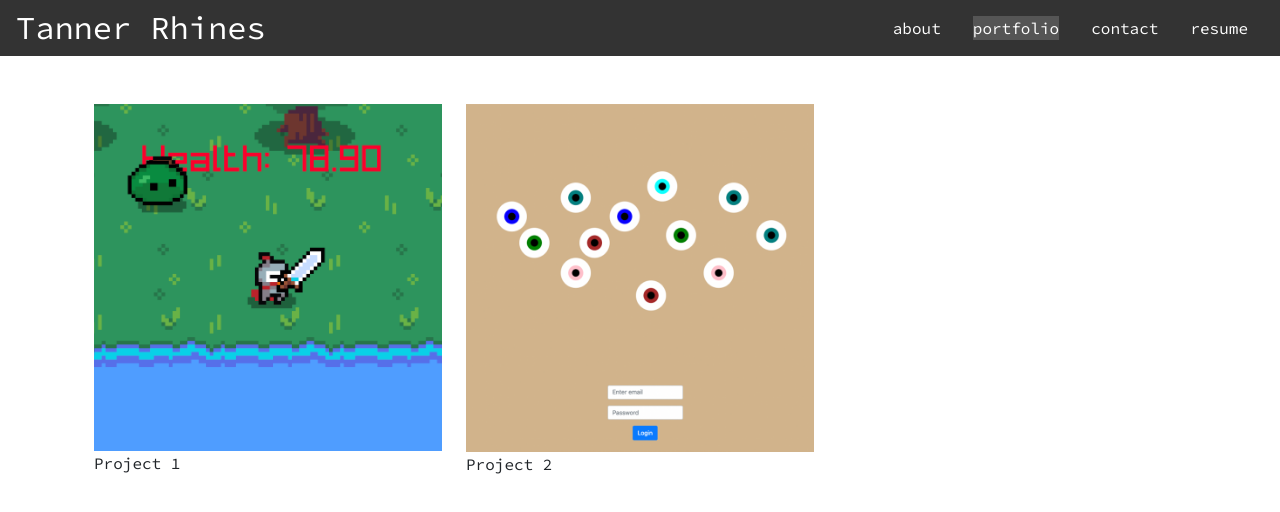
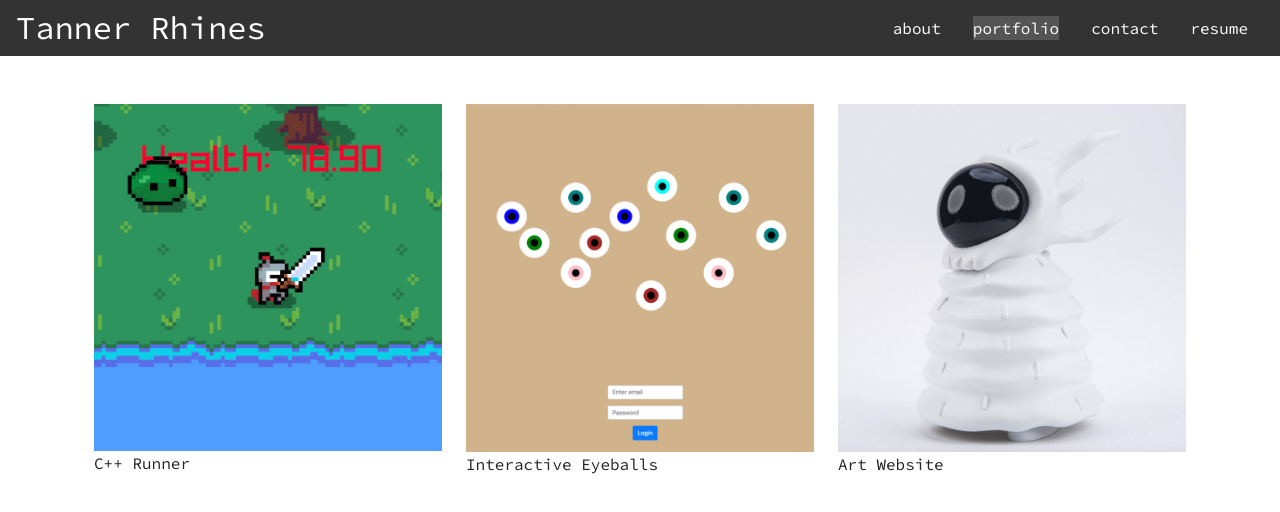
Before and after one commit to TannerRhines/ReactPortfolio, a React (Create React App) app in the folder react-portfolio/: page /portfolio in a window 1280 px wide. Shown: the top 512 px of the page. Built offline with nearby package versions, Linux system fonts and the light colour scheme.

Commit message:
updated images and about me

```diff
--- a/react-portfolio/src/pages/About.js
+++ b/react-portfolio/src/pages/About.js
@@ -8,6 +8,9 @@ export default function About() {
 
 
             <p> 💻 When it comes to technology, I have a high level of interest in cloud computing. I have been working with Amazon Web Services, and have aquired hands-on experience in deploying, managing, and maintaing highly available/ scalable systems. I am currently working on my next two AWS certifications. </p>
+
+            <p> 🎨 In my personal life, I like to create art. I have exhibited work internationally in places like Dubai and South Korea. One of my works is currently on display at Seattle-Tacoma International Airport, and I am starting to show work at Comic Con in San Diego. I believe my attention to detail and creative thinking will help make me into a better coder. </p>
+
         </div>
     );
 }
--- a/react-portfolio/src/pages/Portfolio.js
+++ b/react-portfolio/src/pages/Portfolio.js
@@ -4,10 +4,12 @@ import 'bootstrap/dist/css/bootstrap.min.css';
 
 import eyeballs from '../assets/images/eyeballs.png';
 import runner from '../assets/images/runner.png';
+import artSite from '../assets/images/art.png';
 
 const projects = [
-  { imageSrc: runner, altText: "Description 1", caption: "Project 1", projectLink: "link-to-your-project-1" },
-  { imageSrc: eyeballs, altText: "Description 2", caption: "Project 2", projectLink: "link-to-your-project-2" },
+  { imageSrc: runner, altText: "Description 1", caption: "C++ Runner", projectLink: "link-to-your-project-1" },
+  { imageSrc: eyeballs, altText: "Description 2", caption: "Interactive Eyeballs", projectLink: "link-to-your-project-2" },
+  { imageSrc: artSite, altText: "Description 2", caption: "Art Website", projectLink: "link-to-your-project-2" }
 ];
 
 export default function Portfolio() {
```
Also changed, not shown: react-portfolio/src/assets/images/art.png (added).
